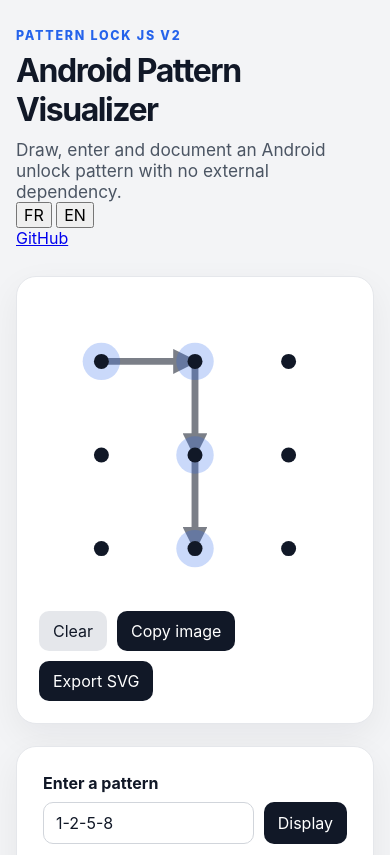
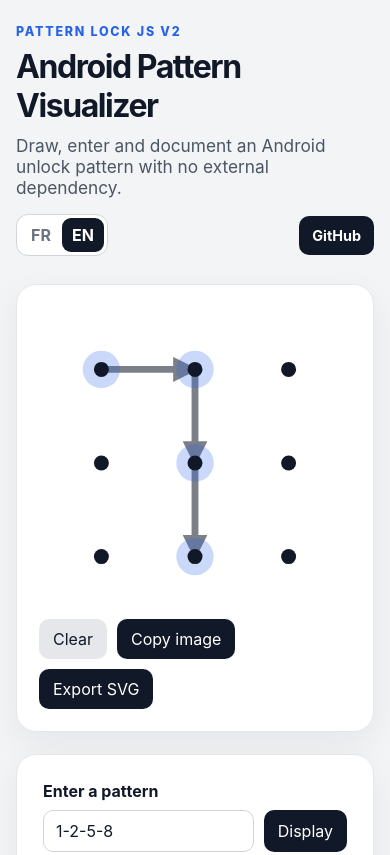
Before and after one commit to jmarande/pattern-lock-js-v2, a website with bundled scripts: page index.html in a window 390 px wide. Shown: the top 855 px of the page. Built offline with nearby package versions, Linux system fonts and the light colour scheme.

Commit message:
style: add bilingual forensic header controls

```diff
--- a/demo/style.css
+++ b/demo/style.css
@@ -7,11 +7,17 @@
 body { margin: 0; min-height: 100vh; }
 button, input { font: inherit; }
 button { cursor: pointer; }
-.shell { width: min(1050px, calc(100% - 32px)); margin: 0 auto; padding: 48px 0 32px; }
-header { margin-bottom: 28px; }
+.shell { width: min(1050px, calc(100% - 32px)); margin: 0 auto; padding: 34px 0 32px; }
+.site-header { display: flex; align-items: flex-start; justify-content: space-between; gap: 24px; margin-bottom: 28px; }
+.header-main { min-width: 0; }
+.header-tools { display: flex; align-items: center; gap: 10px; flex: 0 0 auto; }
 .eyebrow { text-transform: uppercase; letter-spacing: .14em; font-size: .78rem; font-weight: 800; color: #2563eb; margin: 0 0 8px; }
 h1 { margin: 0; font-size: clamp(2rem, 5vw, 3.6rem); letter-spacing: -.045em; }
 .lead { margin: 10px 0 0; color: #4b5563; font-size: 1.08rem; }
+.language-switch { display: inline-flex; padding: 3px; border: 1px solid #d1d5db; border-radius: 12px; background: #fff; }
+.language-switch button { border: 0; background: transparent; color: #6b7280; min-width: 42px; padding: 7px 10px; border-radius: 9px; font-weight: 750; }
+.language-switch button.active { background: #111827; color: #fff; }
+.github-link { display: inline-flex; align-items: center; min-height: 39px; padding: 0 13px; border-radius: 10px; background: #111827; color: #fff; text-decoration: none; font-size: .9rem; font-weight: 700; }
 .workspace { display: grid; grid-template-columns: minmax(280px, 1fr) minmax(320px, 1.05fr); gap: 22px; }
 .card { background: white; border: 1px solid #e5e7eb; border-radius: 20px; box-shadow: 0 12px 35px rgba(17,24,39,.06); }
 .lock-card { padding: 22px; }
@@ -19,6 +25,7 @@ h1 { margin: 0; font-size: clamp(2rem, 5vw, 3.6rem); letter-spacing: -.045em; }
 .actions, .input-row { display: flex; gap: 10px; flex-wrap: wrap; }
 .actions button, .input-row button { border: 0; border-radius: 10px; padding: 10px 14px; background: #111827; color: white; }
 .actions button:first-child { background: #e5e7eb; color: #111827; }
+.actions button:disabled { opacity: .65; cursor: wait; }
 .panel { padding: 26px; }
 .panel label { display: block; font-weight: 750; margin-bottom: 9px; }
 .input-row input { min-width: 0; flex: 1; border: 1px solid #d1d5db; border-radius: 10px; padding: 10px 12px; background: transparent; color: inherit; }
@@ -28,7 +35,12 @@ h1 { margin: 0; font-size: clamp(2rem, 5vw, 3.6rem); letter-spacing: -.045em; }
 dt { color: #6b7280; } dd { margin: 0; font-family: ui-monospace, SFMono-Regular, Menlo, Consolas, monospace; overflow-wrap: anywhere; }
 .notice { padding: 14px; border-radius: 12px; background: #eff6ff; color: #1e3a8a; line-height: 1.45; }
 footer { color: #6b7280; font-size: .85rem; margin-top: 22px; }
-@media (max-width: 760px) { .workspace { grid-template-columns: 1fr; } .shell { padding-top: 28px; } }
+@media (max-width: 760px) {
+  .workspace { grid-template-columns: 1fr; }
+  .shell { padding-top: 24px; }
+  .site-header { flex-direction: column; gap: 16px; }
+  .header-tools { width: 100%; justify-content: space-between; }
+}
 @media (prefers-color-scheme: dark) {
   :root { color: #f9fafb; background: #0b1020; }
   .lead, .hint, dt, footer { color: #9ca3af; }
@@ -36,5 +48,9 @@ footer { color: #6b7280; font-size: .85rem; margin-top: 22px; }
   .input-row input { border-color: #374151; }
   .actions button:first-child { background: #374151; color: #f9fafb; }
   .notice { background: #172554; color: #dbeafe; }
+  .language-switch { background: #111827; border-color: #374151; }
+  .language-switch button { color: #9ca3af; }
+  .language-switch button.active { background: #f9fafb; color: #111827; }
+  .github-link { background: #f9fafb; color: #111827; }
   .patternlock { --pattern-dot:#f9fafb; --pattern-line:#dbeafe; --pattern-active:#60a5fa; }
 }
```
